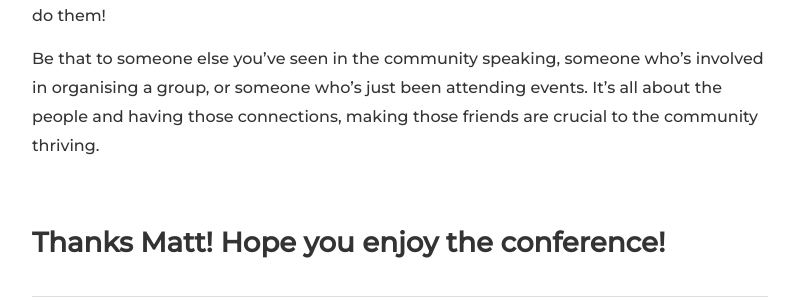
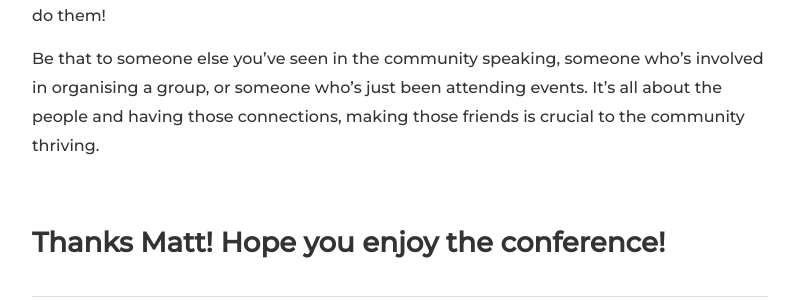
Before and after one commit to DDDEastMidlandsLimited/dddem-blog, a Jekyll site: the page built from _posts/2019-05-28-mentor-brunty-post.md, in a window 1280 px wide and 900 px high, scrolled down 4549 px. Shown: the part 211-511 px from the top of the window, without its empty margins (240-1039 px from the left). Built offline with Jekyll 4.4.1, drawn with Linux system fonts in a browser that asks for light colours; nearby versions of some CDN libraries; some of the changed text lies outside the part shown.

Commit message:
Enhancement: Update 2019-05-28-mentor-brunty-post.md (#45)

```diff
--- a/_posts/2019-05-28-mentor-brunty-post.md
+++ b/_posts/2019-05-28-mentor-brunty-post.md
@@ -22,7 +22,7 @@
 # Introduction
 ---
 
-At DDD East Midlands we want to support our speakers. We are achieving this not only by offering a brilliant speakers workshop presented by Dylan Beattie to all our successful speakers but also by offering mentorship.
+At DDD East Midlands we want to support our speakers. We are achieving this not only by offering a brilliant speakers workshop presented by Dylan Beattie to all our successful speakers, but also by offering mentorship.
 
 Gosia and Matt have all kindly offered their time and experience as international speakers to those who want it. Gosia and Matt are both two fantastic examples of the brilliance the East Midlands has to offer.
 
@@ -89,7 +89,7 @@
 
 Reach out! (Easier said than done, I know) having more people involved in the community and events is always wanted — there’s always more things to do and not enough people to do them!
 
-Be that to someone else you’ve seen in the community speaking, someone who’s involved in organising a group, or someone who’s just been attending events. It’s all about the people and having those connections, making those friends are crucial to the community thriving.
+Be that to someone else you’ve seen in the community speaking, someone who’s involved in organising a group, or someone who’s just been attending events. It’s all about the people and having those connections, making those friends is crucial to the community thriving.
 
 <br/>
 
```
Also changed, not shown: other parts of _posts/2019-05-28-mentor-brunty-post.md (+1 -1 lines).
